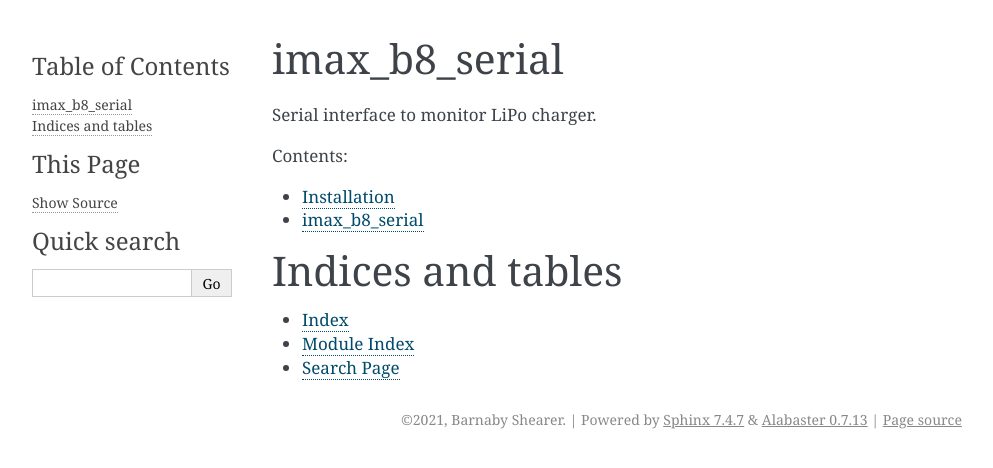
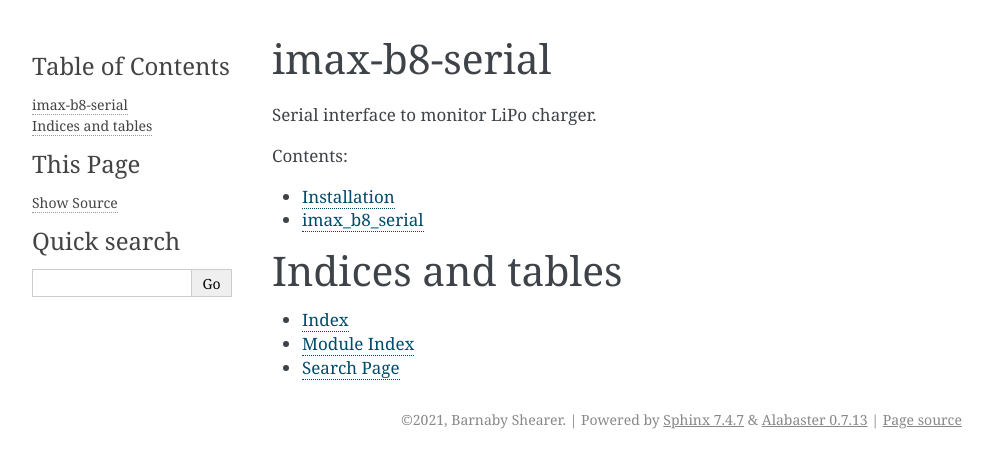
Before and after one commit to BarnabyShearer/imax-b8-serial, a Sphinx documentation site: the page built from docs/index.rst, in a window 1280 px wide. Shown: the top 468 px of the page, without its empty margins (148-1141 px from the left). Built offline with Sphinx 7.4.7, drawn with Linux system fonts in a browser that asks for light colours.

```diff
--- a/docs/index.rst
+++ b/docs/index.rst
@@ -1,4 +1,4 @@
-imax_b8_serial
+imax-b8-serial
 ==============
 
 Serial interface to monitor LiPo charger.
```
